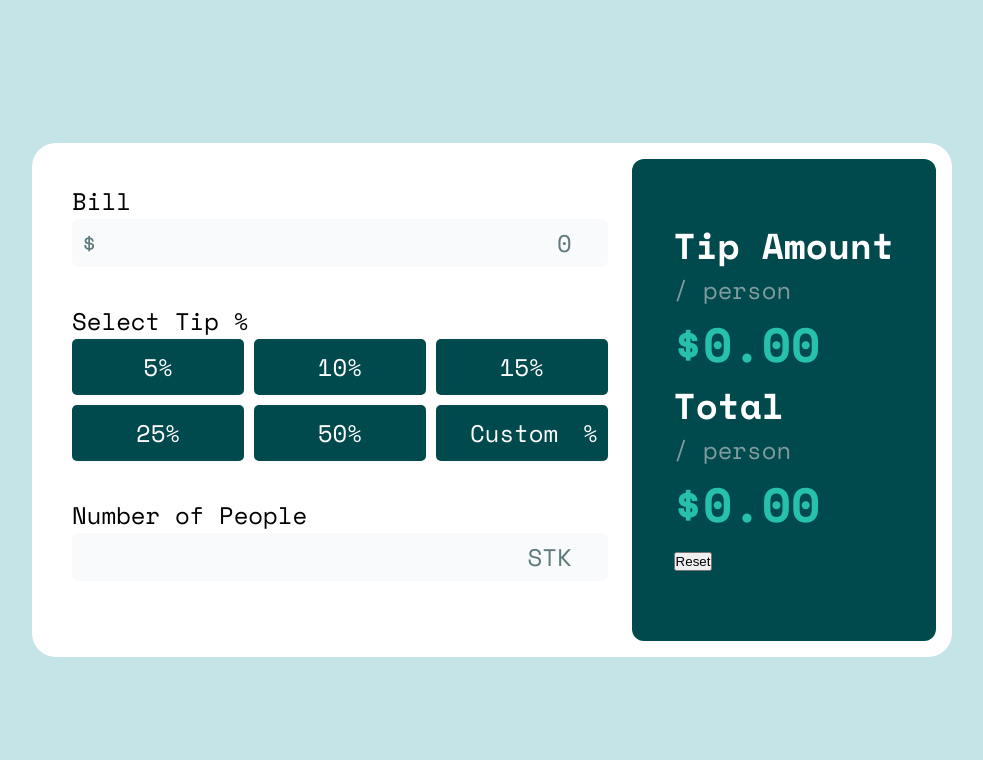
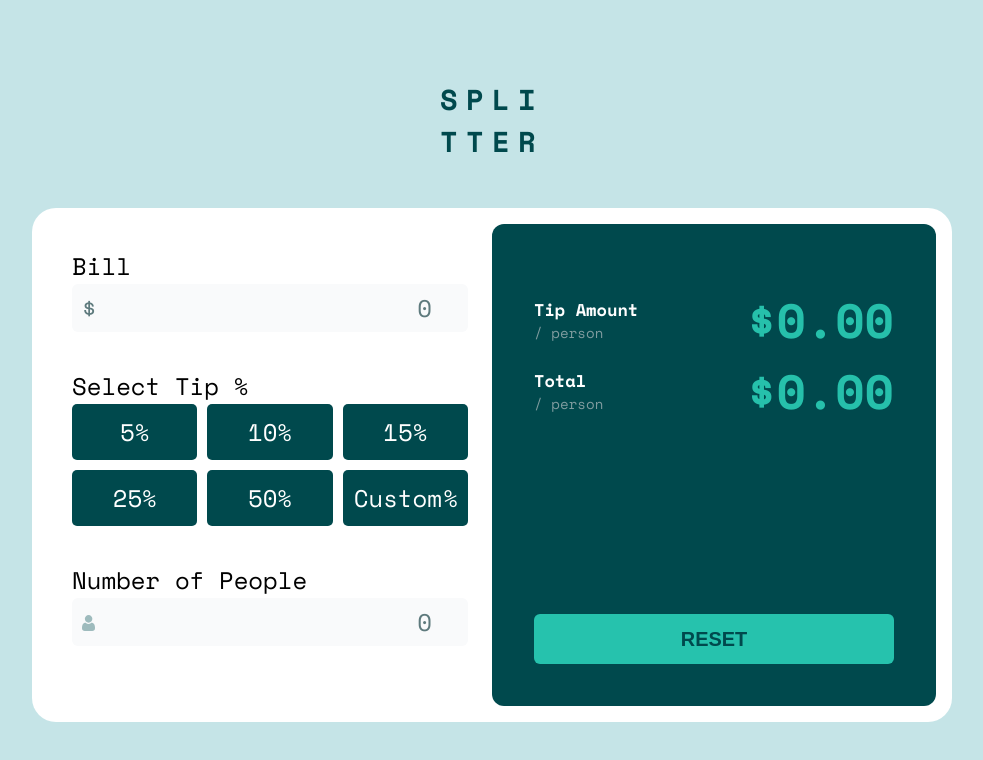
Before and after one commit to Lukas3162000/tip-calculator-app-main, a plain HTML site: page index.html in a window 1280 px wide. Shown: the whole page, without its empty margins (148-1131 px from the left). Drawn offline with nearby package versions, Linux system fonts and the light colour scheme.

Commit message:
final Version

```diff
--- a/index.html
+++ b/index.html
@@ -8,6 +8,10 @@
   <link rel="stylesheet" href="stylesheet.css">
 </head>
 <body>
+
+<div>
+  <h1 class="heading">SPLI<br>TTER</h1>
+</div>
 
 <div class="Container">
   <div class="InputSide">
@@ -37,7 +41,10 @@
 
       <form id="PeopleNumber">
         <label for="InputNumber">Number of People</label>
-        <input type="number" id="people" placeholder="STK" min="0" step="1">
+        <div class="input-container2">
+          <span class="PersonIcon"><img src="images\icon-person.svg" alt="Perosn_icon"></span>
+          <input type="number" id="people" placeholder="0" min="0" step="1">
+        </div>
       </form>
 
   </div>
@@ -63,7 +70,7 @@
       </div>
     </div>
 
-    <button class="ResetBtn">Reset</button>
+    <button class="ResetBtn" onclick="location.reload()">RESET</button>
 
   </div>
 </div>
--- a/stylesheet.css
+++ b/stylesheet.css
@@ -34,11 +34,21 @@ html{
 --Grey: hsl(210,25%,98%);
 }
 
+.heading{
+    display: flex;
+    justify-content: center;
+    margin-bottom: 5%;
+    font-size: 1.2rem;
+    letter-spacing: 0.35rem;
+    color: var(--VeryDarkCyan);
+}
+
 .Container{
     background-color: var(--White);
     border-radius: 1rem;
     display: grid;
-    grid-template:"A B";
+    grid-template-columns: 1fr 1fr;
+
     padding: 0.67rem;
     max-width: 920px;
 }
@@ -243,12 +253,72 @@ margin: 0;
     color: var(--White);
     padding: 60px 42px 42px 42px;
     border-radius: 12px;
+    min-width: 400px;
+    display: flex;
+    flex-direction: column;
+    justify-content: space-between;
+}
+
+.TipAmount{
+    display: flex;
+    flex-direction: row;
+    align-items: center;
+    justify-content: space-between;
 
 }
+
+.DisplaySide .Text h2{
+    font-size: 0.71rem;
+}
+
 .DisplaySide .Text p{
     color: var(--GrayishCyan);
+    font-size: 0.59rem;
 }
 
 .DisplaySide .Numbers{
     color: var(--StrongCyan);
+    font-size: 1rem;
 }
+
+.ResetBtn{
+width: 100%;
+margin-top: auto;
+height: 50px;
+border-radius: 6px;
+border: none;
+cursor: pointer;
+background-color: #26C2AD;
+font-weight: 700;
+font-size: 0.83rem;
+color: var(--VeryDarkCyan);
+}
+.ResetBtn:hover{
+    background-color: var(--LightGrayishCyan);
+}
+
+
+.input-container2{
+    position: relative;
+    display: flex;
+    align-items: center;
+}
+
+.input-container2 input{
+    text-align: center;
+    width: 100%;
+}
+
+.input-container2 span{
+position: absolute;
+left: 10px;
+}
+
+
+
+
+@media (max-width: 750px) {
+    .Container{
+    grid-template-columns: 1fr;
+    }
+}
```
